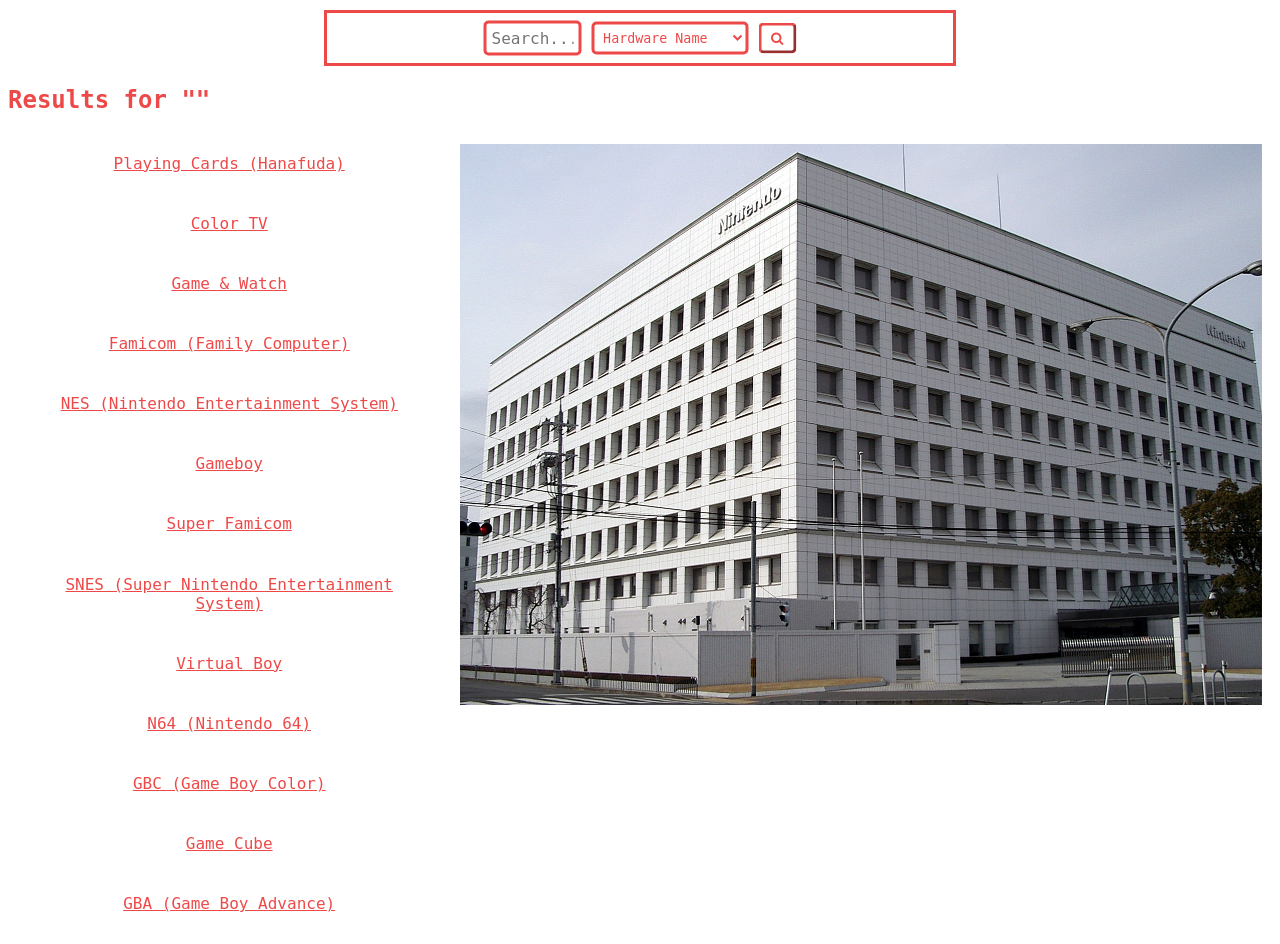
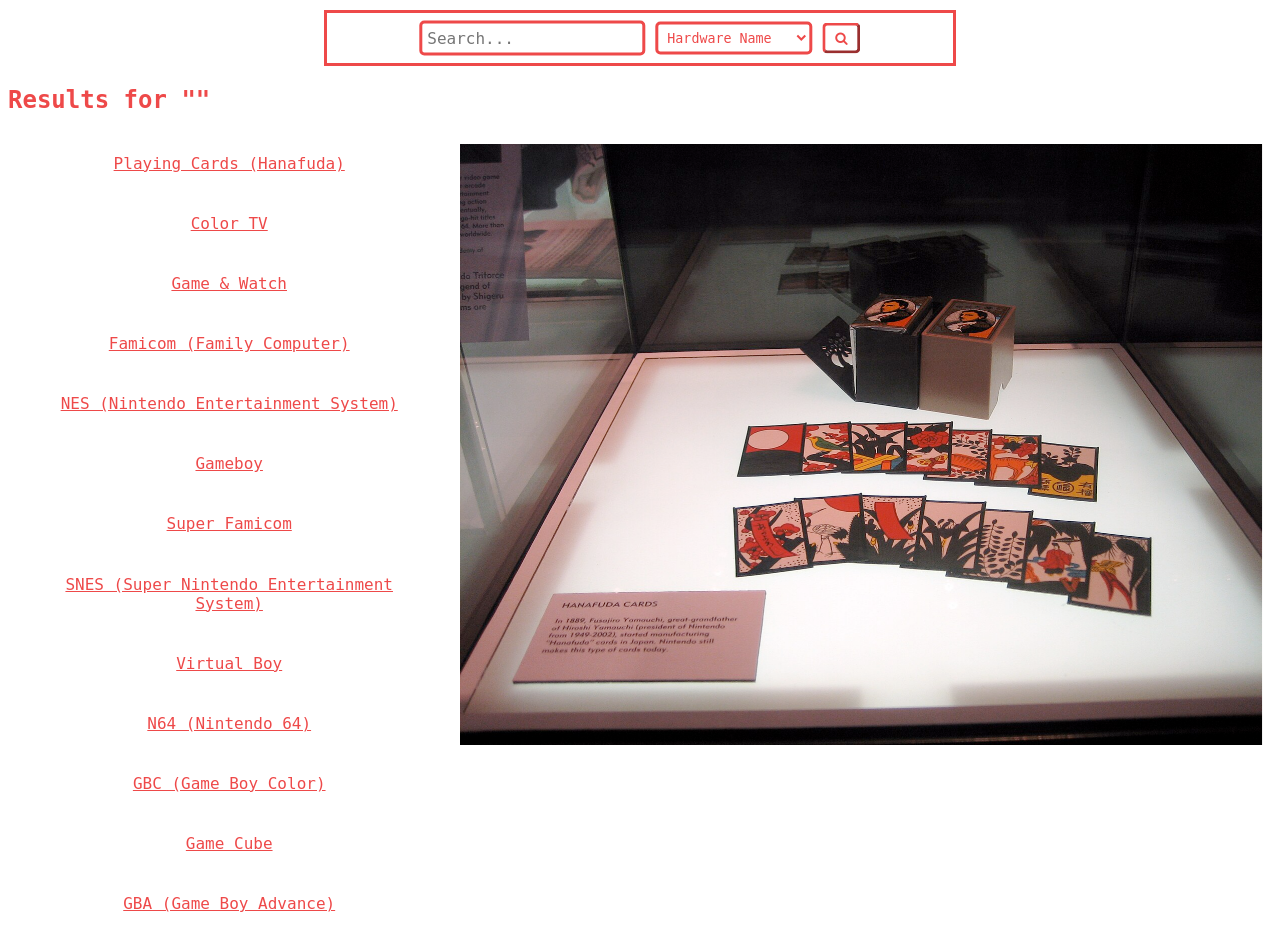
Before and after one commit to 22197/yr12db_webproject, a Flask app: page /search_result in a window 1280 px wide. Shown: the part 98-1042 px from the top of the page. Run offline with Flask 3, Linux system fonts and the light colour scheme; data comes from the database, SQL or seed files in the repository; some web fonts are replaced.

Commit message:
fix little things

```diff
--- a/static/style.css
+++ b/static/style.css
@@ -66,6 +66,7 @@ header{
 }
 .container {
     top:10px;
+    padding-bottom:10px;
     height: 200px;
     position: relative;
     border: 3px solid #EE4949;
@@ -136,7 +137,6 @@ h2{
     margin: 0 auto;
     border: 2px solid #EE4949;   /* This will show a visible border */
     padding: 5px;
-    width: 80%;
     border-radius: 5px;
     border-width:3px;
     font-family: "Victor Mono", monospace;
@@ -167,6 +167,7 @@ form {
     display: flex;
     align-items: center;
     gap: 10px;
+    width: 100%;
 }
 
 /* hardware.html */
--- a/templates/all_hardware.html
+++ b/templates/all_hardware.html
@@ -10,6 +10,6 @@
         {% endfor %}
     </div>
     <div class="column1right">
-        <img class="img1" src="/static/images/Nintendo_office.jpg" alt="nintendo_office" >
+        <img class="img1" src="/static/images/Nintendo_Hanafuda.jpg" alt="Hanafuda" >
     </div>
 {% endblock %}
--- a/templates/search_result.html
+++ b/templates/search_result.html
@@ -24,7 +24,7 @@
             {% endfor %}
         </div>
         <div class="column1right">
-            <img class="img1" src="/static/images/Nintendo_office.jpg" alt="nintendo_office">
+            <img class="img1" src="/static/images/Nintendo_Hanafuda.jpg" alt="nintendo_hanafuda">
         </div>
     </div>
 {% else %}
```
Also changed, not shown: routes.py (+4 -3 lines), 2 other files.
